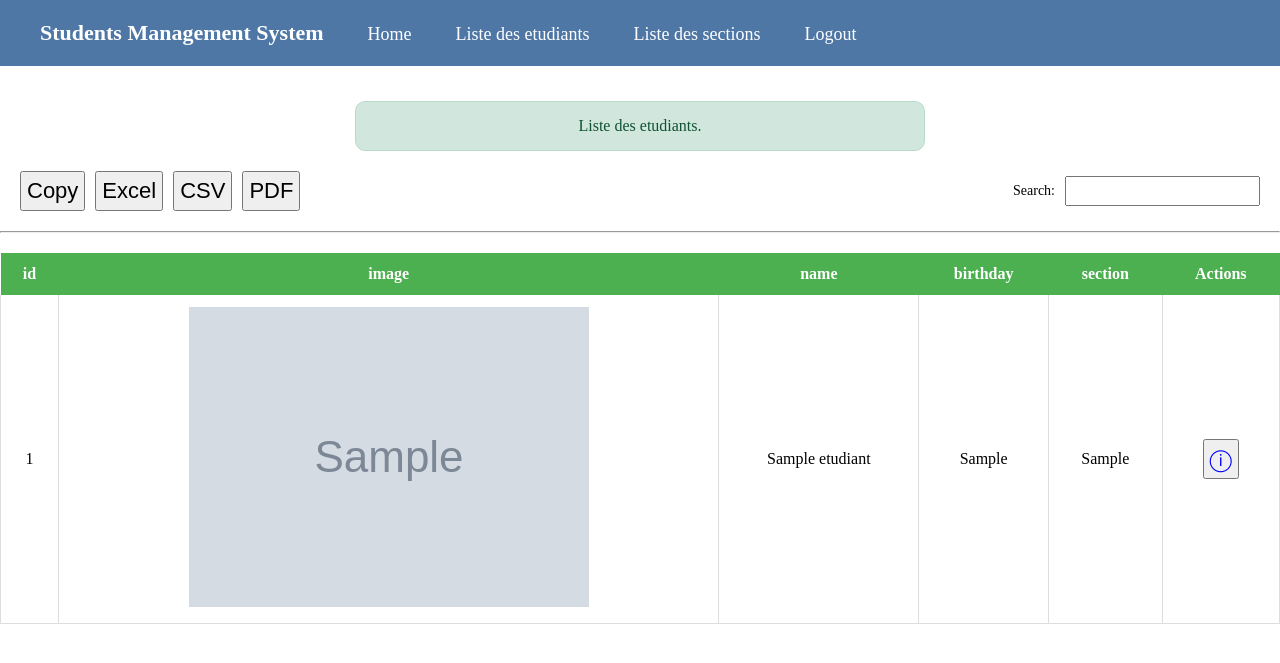
After one commit to louay-dardouri/TP_PHP, a PHP site: page /listeEtudiants.php in a window 1280 px wide. The commit adds this page. Shown: the top 663 px of the page. Run offline with PHP 8.4, Linux system fonts and the light colour scheme; tables that the repository leaves empty or names only in its code hold one stand-in row (values such as "Sample post"); grey boxes marked "Sample" are stand-in pictures.

Commit message:
init liste des etudiant page (read mode)

```diff
--- /dev/null
+++ b/StudentsManagementSystem/css/liste.css
@@ -0,0 +1,89 @@
+button {
+  padding: 5px;
+  color: blue;
+  font-size: 22px;
+}
+
+table {
+  width: 100%;
+  border-collapse: collapse;
+  margin: 20px 0;
+}
+
+th {
+  background-color: #4caf50;
+  color: white;
+  padding: 12px;
+  text-align: center;
+}
+
+td {
+  padding: 12px;
+  text-align: center;
+  border-bottom: 1px solid #ddd;
+  border-left: 1px solid #ddd;
+  border-right: 1px solid #ddd;
+}
+
+tr:hover {
+  background-color: #f1f1f1;
+}
+
+* {
+  margin: 0;
+  padding: 0;
+  box-sizing: border-box;
+}
+
+.container {
+  display: flex;
+  justify-content: space-between;
+  align-items: center;
+  padding: 20px;
+}
+
+.buttons-container {
+  display: flex;
+  gap: 10px;
+}
+
+.buttons-container > button {
+  color: black;
+}
+
+.input-container {
+  display: flex;
+  align-items: center;
+  gap: 10px;
+}
+
+label {
+  font-size: 14px;
+}
+
+input {
+  padding: 5px;
+  font-size: 14px;
+}
+
+/* bootstrap like alerts */
+.alert {
+  width: 570px;
+  padding: 15px;
+  margin: 35px auto auto auto;
+  border: 1px solid transparent;
+  border-radius: 10px;
+  text-align: center;
+}
+
+.alert-success {
+  color: #0f5132;
+  background-color: #d1e7dd;
+  border-color: #badbcc;
+}
+
+.alert-danger {
+  color: #842029;
+  background-color: #f8d7da;
+  border-color: #f5c2c7;
+}
--- a/StudentsManagementSystem/fragments/header.php
+++ b/StudentsManagementSystem/fragments/header.php
@@ -4,8 +4,8 @@
     <meta charset="UTF-8">
     <meta name="viewport" content="width=device-width, initial-scale=1.0">
     <link rel="stylesheet" href="css/style.css">
-    <?php if (isset($cssPath)){
-      echo "<link rel='stylesheet' href= '$cssPath'> ";
+    <?php if (isset($cssPath)) {
+        echo "<link rel='stylesheet' href= '$cssPath'> ";
     }?>
     <title>
       <?php echo $pageTitle ?? 'Students Management System'; ?>
@@ -15,7 +15,7 @@
     <nav>
       <span>Students Management System</span>
       <a href="home.php">Home</a >
-      <a href="#">Liste des etudiants</a >
+      <a href="listeEtudiants.php">Liste des etudiants</a >
       <a href="#">Liste des sections</a >
       <a href="logout.php">Logout</a >
     </nav>
--- /dev/null
+++ b/StudentsManagementSystem/listeEtudiants.php
@@ -0,0 +1,66 @@
+<?php
+
+$cssPath = 'css/liste.css';
+$pageTitle = 'Students List';
+
+include_once 'class/autoloader.php';
+include_once 'fragments/header.php';
+?>
+
+<div class="alert alert-success">
+    Liste des etudiants.
+</div>
+
+<div class="container">
+  <div class="buttons-container">
+    <button type="">Copy</button>
+    <button type="">Excel</button>
+    <button type="">CSV</button>
+    <button type="">PDF</button>
+  </div>
+
+  <div class="input-container">
+    <label for="search">Search: </label>
+    <input type="text" name="search" value="">
+  </div>
+</div>
+
+<hr>
+
+<table>
+<tr>
+    <th>id</th>
+    <th>image</th>
+    <th>name</th>
+    <th>birthday</th>
+    <th>section</th>
+    <th>Actions</th>
+</tr>
+<?php
+
+$db = ConnexionDB::getInstance();
+$st = new Etudiant($db);
+
+$etudiants = $st->listEtudiants();
+foreach ($etudiants as $et) {
+    echo '<tr>';
+    echo '<td>'.$et['id'].'</td>';
+    echo '<td> <img src="'.$et['image'].'" alt="taswira"></td>';
+    echo '<td>'.$et['name'].'</td>';
+    echo '<td>'.$et['birthday'].'</td>';
+    echo '<td>'.$et['section'].'</td>';
+    echo '<td>
+                  <form action="detailEtudiant.php" method="get">
+                      <input type="hidden" name="id" value="'.$et['id'].'">
+                      <button type="submit">
+                          &#9432;
+                      </button>
+                  </form>
+          </td>';
+    echo '</tr>';
+}
+
+?>
+</table>
+
+<?php include_once 'fragments/footer.php';
```
